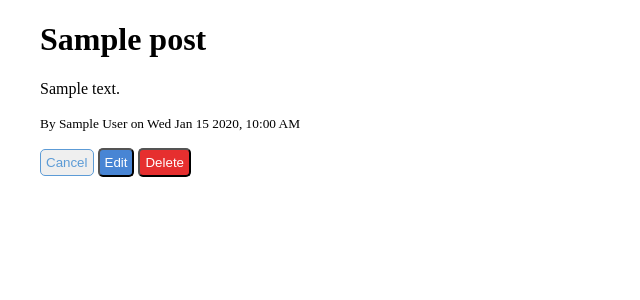
After one commit to olgasp90/alchemy1, a Flask app: page /posts/1 in a window 1280 px wide. The commit adds this page. Shown: the top 300 px of the page, without its empty margins (0-640 px from the left). Run offline with Flask 2, Linux system fonts and the light colour scheme; tables that the repository leaves empty hold one stand-in row (values such as "Sample post").

Commit message:
add and handle posts

```diff
--- a/app.py
+++ b/app.py
@@ -2,7 +2,7 @@
 
 from flask import Flask, request, render_template, redirect, flash, session
 from flask_debugtoolbar import DebugToolbarExtension
-from models import db, connect_db, User
+from models import db, connect_db, User, Post
 
 app = Flask(__name__)
 
@@ -15,13 +15,21 @@ debug = DebugToolbarExtension(app)
 
 
 connect_db(app)
-db.drop_all()
 db.create_all()
 
 @app.route('/')
 def root():
-    return redirect('/users')
+    posts = Post.query.order_by(Post.created_at.desc()).limit(5).all()
+    return render_template('home.html', posts=posts)
 
+
+@app.errorhandler(404)
+def page_not_found(e):
+    """Show 404 NOT FOUND page."""
+    return render_template('404.html'), 404
+
+
+########## User ##########
 @app.route('/users')
 def users_list():
     users = User.query.order_by(User.last_name, User.first_name).all()
@@ -40,6 +48,7 @@ def new_user():
     )
     db.session.add(new)
     db.session.commit()
+    flash(f"User {new.first_name} added")
     return redirect('/users')
 
 @app.route('/users/<int:user_id>')
@@ -61,6 +70,7 @@ def update_user(user_id):
 
     db.session.add(user)
     db.session.commit()
+    flash(f'User {user.first_name} {user.last_name} edited.')
 
     return redirect('/users')
 
@@ -70,5 +80,57 @@ def delete_user(user_id):
 
     db.session.delete(user)
     db.session.commit()
+    flash(f'User {user.first_name} {user.last_name} deleted.')
 
     return redirect('/users')
+
+
+######### Posts ##########
+@app.route('/users/<int:user_id>/posts/new')
+def new_post_form(user_id):
+    user = User.query.get_or_404(user_id)
+    return render_template('post_form.html', user=user)
+
+
+@app.route('/users/<int:user_id>/posts/new', methods=["POST"])
+def new_post(user_id):
+    user = User.query.get_or_404(user_id)
+    post = Post(title=request.form['title'], content=request.form['content'], user=user)
+
+    db.session.add(post)
+    db.session.commit()
+    flash(f"Post {post.title} added.")
+    return redirect('/')
+
+@app.route('/posts/<int:post_id>')
+def show_post(post_id):
+    post = Post.query.get_or_404(post_id)
+    return render_template('post_show.html', post=post)
+
+
+@app.route('/posts/<int:post_id>/edit')
+def edit_post(post_id):
+    post = Post.query.get_or_404(post_id)
+    return render_template('post_edit.html', post=post)
+
+@app.route('/posts/<int:post_id>/edit', methods=['POST'])
+def update_post(post_id):
+    post = Post.query.get_or_404(post_id)
+    post.title = request.form['title']
+    post.content = request.form['content']
+
+    db.session.add(post)
+    db.session.commit()
+    flash('Your changes were saved!')
+
+    return redirect('/')
+
+@app.route('/posts/<int:post_id>/delete', methods=['POST'])
+def delete_post(post_id):
+    post = Post.query.get_or_404(post_id)
+
+    db.session.delete(post)
+    db.session.commit()
+    flash('Your post was deleted successfully!')
+
+    return  redirect('/')
--- a/models.py
+++ b/models.py
@@ -1,6 +1,8 @@
 """Models for Blogly."""
+import datetime
 #import sql
 from flask_sqlalchemy import SQLAlchemy
+
 
 #execute sql alchemy
 db = SQLAlchemy()
@@ -8,6 +10,7 @@ db = SQLAlchemy()
 def connect_db(app):
     db.app = app
     db.init_app(app)
+
 
 class User(db.Model):
     __tablename__ = 'users'
@@ -23,5 +26,26 @@ class User(db.Model):
 
     image_url = db.Column(db.String, default='No image')
 
+    posts = db.relationship('Post', backref='user', cascade='all, delete-orphan')
+
     def __repr__(self):
         return f"{self.first_name} {self.last_name}"
+
+
+class Post(db.Model):
+    __tablename__ = 'posts'
+
+    id = db.Column(db.Integer, primary_key=True, autoincrement=True)
+
+    title = db.Column(db.String, nullable=False)
+
+    content = db.Column(db.Text,nullable=False)
+
+    created_at = db.Column(db.DateTime, nullable=False, default=datetime.datetime.now)
+
+    user_id = db.Column(db.Integer, db.ForeignKey('users.id'), nullable=False)
+
+    @property
+    def friendly_date(self):
+        """Format date"""
+        return self.created_at.strftime("%a %b %-d  %Y, %-I:%M %p")
--- a/static/style.css
+++ b/static/style.css
@@ -7,7 +7,10 @@ h1 {
 form {
 	margin-left: auto;
 }
-
+img {
+	width: 100px;
+	height: 100px;
+}
 .success {
 	background-color: rgb(59 232 52);
 	color: black;
--- /dev/null
+++ b/templates/post_show.html
@@ -0,0 +1,15 @@
+{% extends 'base.html' %}
+{% block title %} {{post.title}} {% endblock %}
+
+{% block content %}
+    <h1>{{post.title}}</h1>
+    <p>{{post.content}}</p>
+    <p><small>By {{post.user.first_name}} {{post.user.last_name}} on {{post.friendly_date}}</small></p>
+
+    <form>
+        <button class="cancel" formmethod="GET" formaction="/users/{{post.user_id}}">Cancel</button>
+        <button class="edit" formmethod="GET" formaction="/posts/{{post.id}}/edit">Edit</button>
+        <button class="delete" formmethod="POST" formaction="/posts/{{post.id}}/delete">Delete</button>
+    </form>
+
+{% endblock %}
```
Also changed, not shown: templates/404.html (added, +8 -0 lines), templates/home.html (added, +16 -0 lines), templates/post_edit.html (added, +15 -0 lines), templates/post_form.html (added, +15 -0 lines), templates/show.html (+15 -1 lines).
